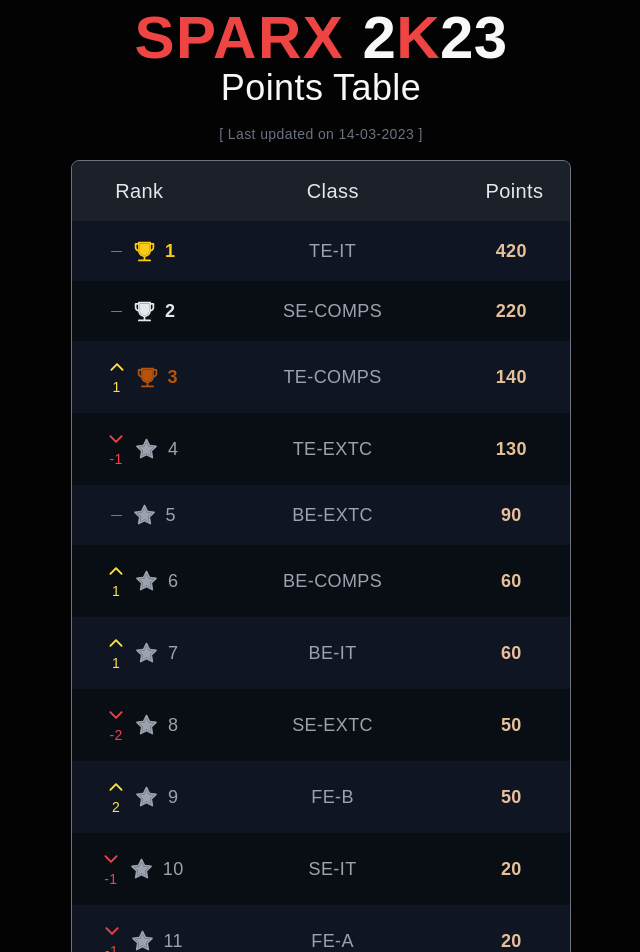
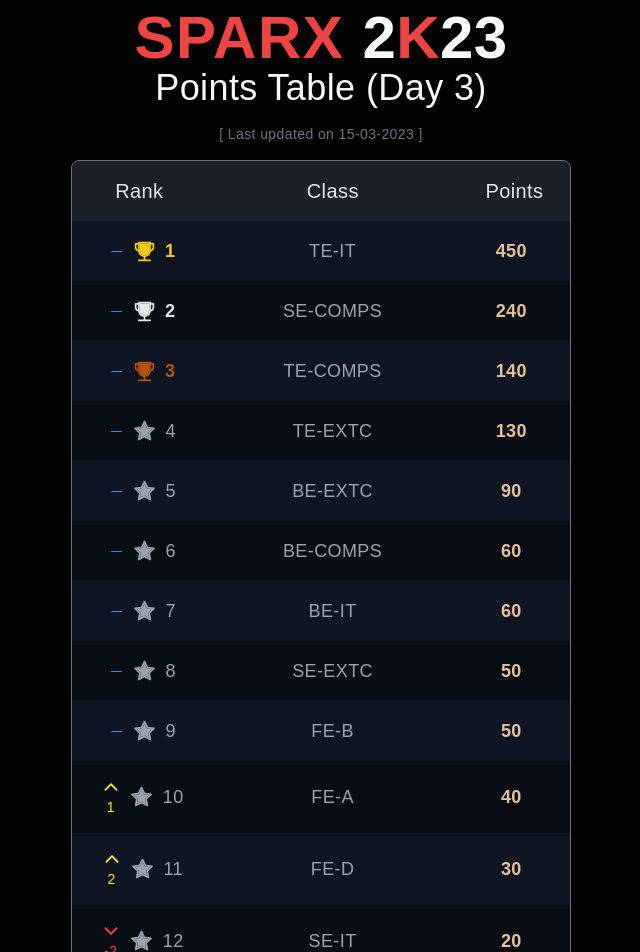
Before and after one commit to MrunalVaidya0715/sparx-website, a Next.js app in the folder sparx-web-app/: page /points in a window 1280 px wide. Shown: the part 80-1032 px from the top of the page, without its empty margins (319-959 px from the left). Built offline with nearby package versions, Linux system fonts and the light colour scheme.

Commit message:
Updated PT and winners

```diff
--- a/sparx-web-app/src/pages/points.jsx
+++ b/sparx-web-app/src/pages/points.jsx
@@ -13,7 +13,7 @@ const points = () => {
 
             rank: 1,
             class: "TE-IT",
-            points: 420,
+            points: 450,
             pos: 0,
 
 
@@ -21,7 +21,7 @@ const points = () => {
         {
             rank: 2,
             class: "SE-COMPS",
-            points: 220,
+            points: 240,
             pos: 0,
 
 
@@ -30,14 +30,14 @@ const points = () => {
             rank: 3,
             class: "TE-COMPS",
             points: 140,
-            pos: 1,
+            pos: 0,
 
         },
         {
             rank: 4,
             class: "TE-EXTC",
             points: 130,
-            pos: -1,
+            pos: 0,
 
 
         },
@@ -53,7 +53,7 @@ const points = () => {
             rank: 6,
             class: "BE-COMPS",
             points: 60,
-            pos: 1,
+            pos: 0,
 
 
         },
@@ -61,53 +61,52 @@ const points = () => {
             rank: 7,
             class: "BE-IT",
             points: 60,
-            pos: 1,
+            pos: 0,
 
         },
         {
             rank: 8,
             class: "SE-EXTC",
             points: 50,
-            pos: -2,
+            pos: 0,
 
         },
         {
             rank: 9,
             class: "FE-B",
             points: 50,
+            pos: 0,
+
+        },
+        {
+            rank: 10,
+            class: "FE-A",
+            points: 40,
+            pos: 1,
+
+        },
+        {
+            rank: 11,
+            class: "FE-D",
+            points: 30,
             pos: 2,
 
         },
         {
-            rank: 10,
+            rank: 12,
             class: "SE-IT",
             points: 20,
-            pos: -1,
+            pos: -2,
+        },
 
-
-        },
         {
-            rank: 11,
-            class: "FE-A",
-            points: 20,
+            rank: 13,
+            class: "FE-C",
+            points: 0,
             pos: -1,
 
         },
 
-        {
-            rank: 12,
-            class: "FE-C",
-            points: 0,
-            pos: 0,
-
-        },
-        {
-            rank: 13,
-            class: "FE-D",
-            points: 0,
-            pos: 0,
-
-        },
     ]
 
 
@@ -173,9 +172,9 @@ const points = () => {
                     2<span className=' text-red-500'>K</span>23
 
                 </h1>
-                <h2 className=' font-light'>Points Table</h2>
+                <h2 className=' font-light'>Points Table (Day 3)</h2>
                 <div className=' mt-4'>
-                    <p className=' text-gray-500 text-sm'>[ Last updated on 14-03-2023 ]</p>
+                    <p className=' text-gray-500 text-sm'>[ Last updated on 15-03-2023 ]</p>
                 </div>
             </div>
             <div className='  w-[90%] lg:w-[75%] max-w-[500px] overflow-hidden flex flex-col justify-center mt-2  items-center rounded-lg  border-[1px] border-gray-500'>
--- a/sparx-web-app/src/winnersData.js
+++ b/sparx-web-app/src/winnersData.js
@@ -143,14 +143,15 @@ export const winnersList = [
         winners: [
             {
                 rank: 1,
+                name: "Atharva & Sam",
+                class: "SE-COMPS"
+            },
+            {
+                rank: 2,
                 name: "Krishna & Sarvesh",
                 class: "TE-IT"
             },
-            {
-                rank: 2,
-                name: "Atharva & Sam",
-                class: "SE-COMPS"
-            },
+
             {
                 rank: 3,
                 name: "Pratham & Vivek",
--- a/sparx-web-app/src/winnersOutdoor.js
+++ b/sparx-web-app/src/winnersOutdoor.js
@@ -43,6 +43,28 @@ export const winnersOutdoor = [
         ]
 
     },
+    {
+        id: 3,
+        sports: "Kabaddi (Boys)",
+        winners: [
+            {
+                rank: 1,
+                name: "TE-IT",
+
+            },
+            {
+                rank: 2,
+                name: "FE-D",
+
+            },
+            {
+                rank: 3,
+                name: "FE-A",
+            },
+
+        ]
+
+    },
 
 
 ]
```
